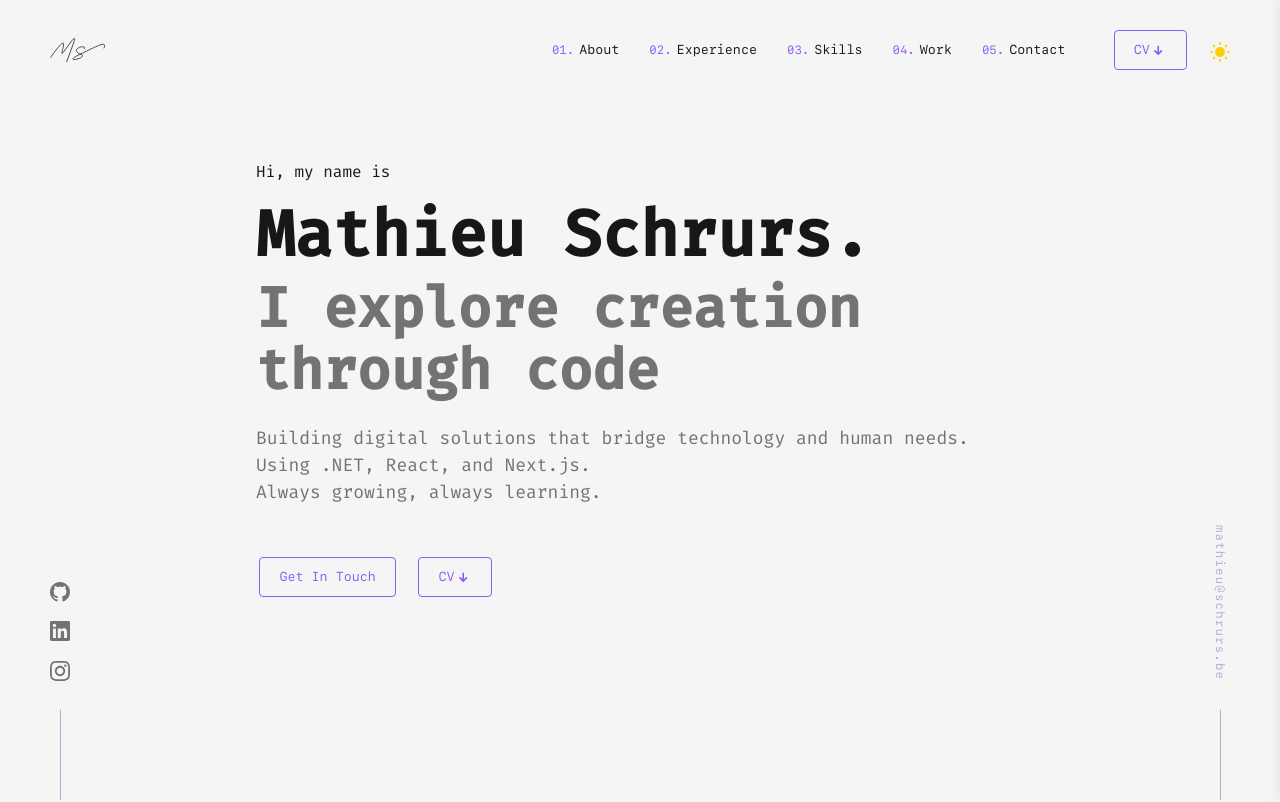
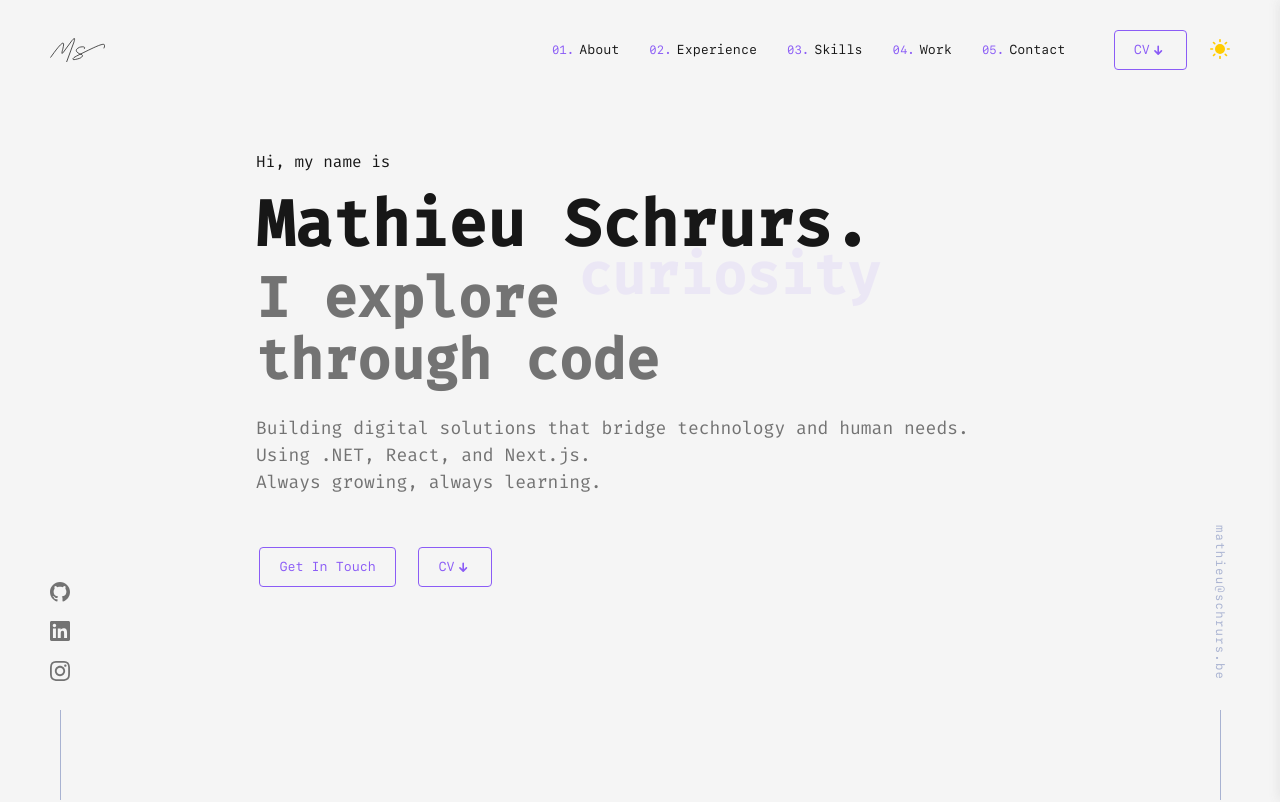
Before and after one commit to MathieuSchrurs/portfolio, a React (Vite) app: page / in a window 1280 px wide. Shown: the top 802 px of the page. Built offline with nearby package versions, Linux system fonts and the light colour scheme.

Commit message:
refactor: improve navbar alignment and refine hero word animation timing

```diff
--- a/package.json
+++ b/package.json
@@ -12,6 +12,7 @@
   "dependencies": {
     "dotenv": "^16.4.7",
     "lucide-react": "^0.485.0",
+    "motion": "^12.23.24",
     "react": "^19.0.0",
     "react-dom": "^19.0.0",
     "react-icons": "^5.5.0",
--- a/src/components/layout/Nav.tsx
+++ b/src/components/layout/Nav.tsx
@@ -115,6 +115,12 @@ const StyledLinks = styled.div`
   display: flex;
   align-items: center;
   gap: 1.25rem;
+
+  .theme-toggle {
+    display: flex;
+    align-items: center;
+    transform: translateY(-1px);
+  }
 
   @media (max-width: 768px) {
     display: none;
--- a/src/components/sections/Hero.tsx
+++ b/src/components/sections/Hero.tsx
@@ -1,65 +1,69 @@
-import { useState } from "react";
+import { useState, useEffect } from "react";
 import styled from "styled-components";
+import { motion, AnimatePresence } from "motion/react";
 import CVDownload from "../ui/CVDownload";
 import StyledButtonLink from "../ui/StyledButtonLink";
-
-const InteractiveWordSpan = styled.span<{ isHovered: boolean }>`
-  position: relative;
-  display: inline-block;
-  cursor: pointer;
-  color: var(--text-secondary-color);
-  transition: color 1s ease;
-
-  &::before {
-    content: attr(data-content);
-    position: absolute;
-    top: 0;
-    left: 0;
-    width: 0;
-    overflow: hidden;
-    white-space: nowrap;
-    color: transparent;
-    background-image: linear-gradient(
-      to right,
-      var(--accent-color),
-      var(--gradient-middle-color),
-      var(--gradient-end-color)
-    );
-    -webkit-background-clip: text;
-    background-clip: text;
-    background-repeat: no-repeat;
-    transition: width 1s ease-in-out;
-  }
-
-  &:hover::before {
-    width: 100%;
-  }
-`;
 
 const StyledHero = styled.section`
   min-height: calc(100vh - var(--nav-height));
   display: flex;
-  align-items: flex-start;
+  flex-direction: column;
   justify-content: center;
-  flex-direction: column;
   max-width: 48rem;
   margin: 0 auto;
   position: relative;
-
-  /* This pushes content down slightly so it’s not hidden by the fixed nav */
   padding-top: calc(var(--nav-height) + 20px);
   padding-bottom: 5rem;
+`;
 
-  @media (min-width: 768px) {
-    align-items: center;
-    text-align: left;
-    padding-top: calc(var(--nav-height) + 40px);
-  }
+const Line = styled.div`
+  display: inline-block;
+  white-space: nowrap;
+  line-height: 1.1em;
+`;
+
+const WordStack = styled.span`
+  display: inline-flex;
+  position: relative;
+  align-items: baseline; /* aligns with text next to it */
+  overflow: visible; /* allow descenders to show */
+  min-width: 8ch;
+  margin-left: 0.35em; /* space from "explore" */
+`;
+
+const AnimatedWord = styled(motion.span)`
+  display: inline-block;
+  font-weight: 700;
+  color: var(--accent-color);
+  line-height: 1.1; /* slightly looser so descenders fit */
+  transform: translateY(0.10em);
 `;
 
 const Hero = () => {
-  const [isWordHovered, setIsWordHovered] = useState(false);
-  const wordToAnimate = "creation";
+  const [index, setIndex] = useState(0);
+  const words = [
+    "creation",
+    "curiosity",
+    "logic",
+    "systems",
+    "iteration",
+    "clarity",
+    "elegance",
+    "connection",
+    "understanding",
+    "transformation",
+    "resilience",
+    "craftsmanship"
+  ];
+
+
+  // Loop indefinitely through the words
+  useEffect(() => {
+    const interval = setInterval(() => {
+      setIndex((prev) => (prev + 1) % words.length);
+    }, 3000); // slower pacing (3 seconds per word)
+    return () => clearInterval(interval);
+  }, [words.length]);
 
   return (
     <StyledHero id="hero">
@@ -96,15 +100,36 @@ const Hero = () => {
             marginBottom: "1.5rem",
           }}
         >
-          I explore{" "}
-          <InteractiveWordSpan
-            isHovered={isWordHovered}
-            onMouseEnter={() => setIsWordHovered(true)}
-            onMouseLeave={() => setIsWordHovered(false)}
-            data-content={wordToAnimate}
-          >
-            {wordToAnimate}
-          </InteractiveWordSpan>{" "}
+          <Line>
+            I explore
+            <WordStack>
+              <AnimatePresence mode="wait" initial={false}>
+                <AnimatedWord
+                  key={words[index]}
+                  initial={{ y: "20%", opacity: 0 }}
+                  animate={{
+                    y: "0%",
+                    opacity: 1,
+                    transition: {
+                      duration: 0.8,
+                      ease: [0.25, 0, 0.35, 1],
+                    },
+                  }}
+                  exit={{
+                    y: "-40%",
+                    opacity: 0,
+                    transition: {
+                      duration: 0.8,
+                      ease: [0.25, 0, 0.35, 1],
+                    },
+                  }}
+                >
+                  {words[index]}
+                </AnimatedWord>
+              </AnimatePresence>
+            </WordStack>
+          </Line>
+          <br />
           through code
         </h2>
 
--- a/src/components/ui/AnimatedThemeToggleIcon.tsx
+++ b/src/components/ui/AnimatedThemeToggleIcon.tsx
@@ -36,6 +36,7 @@ const ToggleButton = styled.button`
   display: flex;
   align-items: center;
   justify-content: center;
+  line-height: 1;
   transition: transform 0.2s cubic-bezier(0.4, 0.2, 0.2, 1);
 
   &:hover,
```
Also changed, not shown: 1 other file (tests, documents, lock files or other folders).
